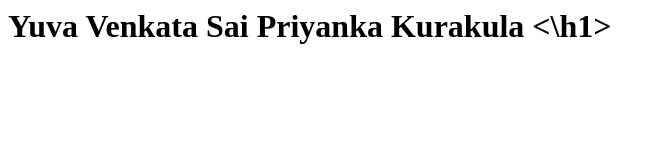
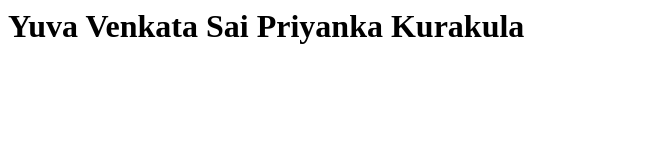
Before and after one commit to Priyankakyvs/-hello_world, a plain HTML site: page index.html in a window 1280 px wide. Shown: the whole page, without its empty margins (0-662 px from the left). Drawn offline with Linux system fonts and the light colour scheme.

Commit message:
Update index.html

```diff
--- a/index.html
+++ b/index.html
@@ -1 +1 @@
-<h1> Yuva Venkata Sai Priyanka Kurakula <\h1>
+<h1>Yuva Venkata Sai Priyanka Kurakula</h1>
```
